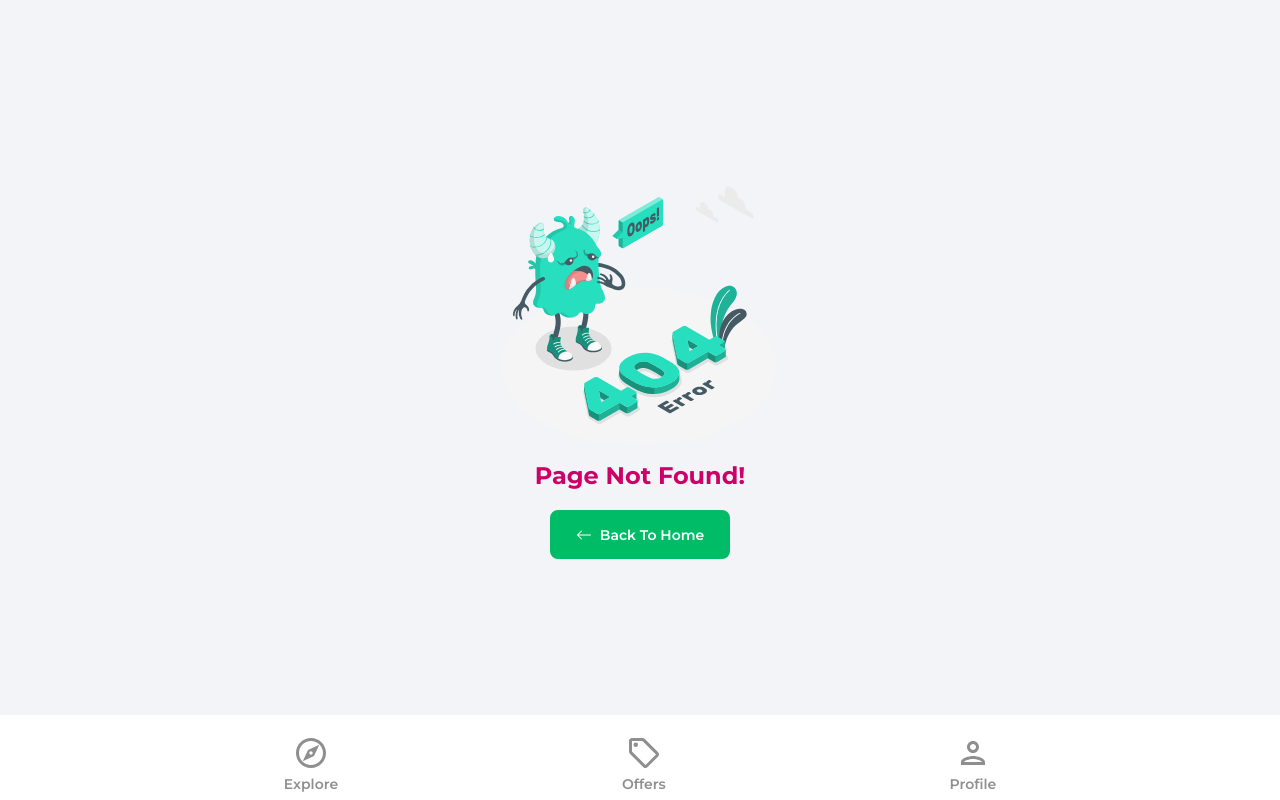
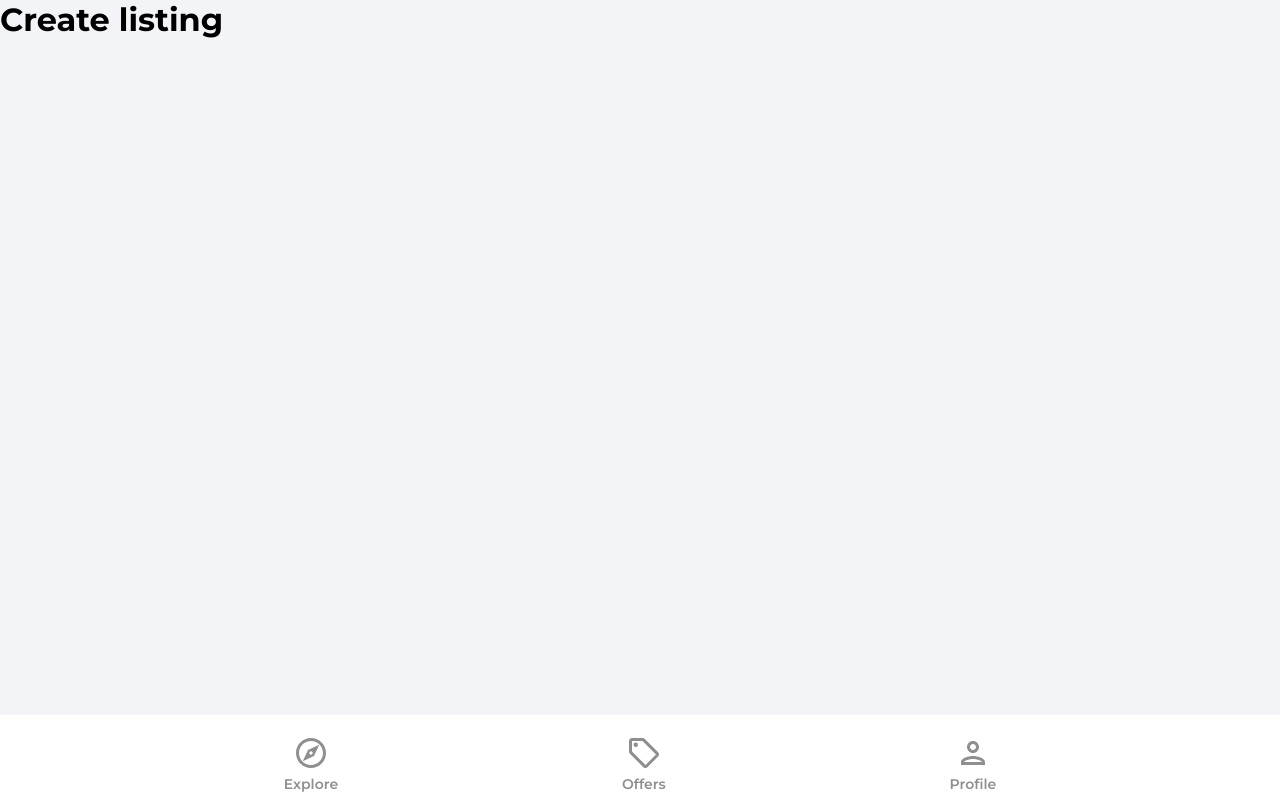
Before and after one commit to it27427/house-marketplace-app, a React (Vite) app: page /create-listing in a window 1280 px wide. Before the commit this address had no page. Built offline with nearby package versions, Linux system fonts and the light colour scheme.

Commit message:
CreateListing added in App

```diff
--- a/src/App.jsx
+++ b/src/App.jsx
@@ -12,6 +12,7 @@
 import SignIn from '@/pages/SignIn';
 import SignUp from '@/pages/SignUp';
 import ForgotPassword from '@/pages/ForgotPassword';
+import CreateListing from '@/pages/CreateListing';
 import NotFound from '@/pages/NotFound';
 
 import { ToastContainer } from 'react-toastify';
@@ -33,6 +34,7 @@
           <Route path='/sign-in' element={<SignIn />} />
           <Route path='/sign-up' element={<SignUp />} />
           <Route path='/forgot-password' element={<ForgotPassword />} />
+          <Route path='/create-listing' element={<CreateListing />} />
           <Route path='/*' element={<NotFound />} />
         </Routes>
       </Router>
```
